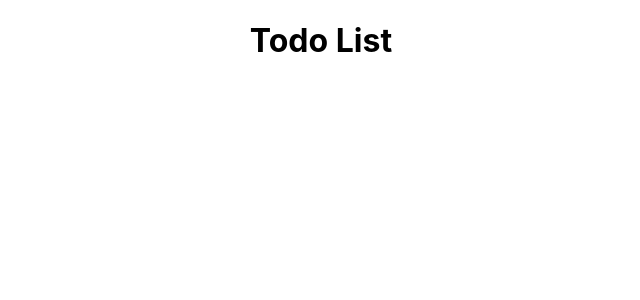
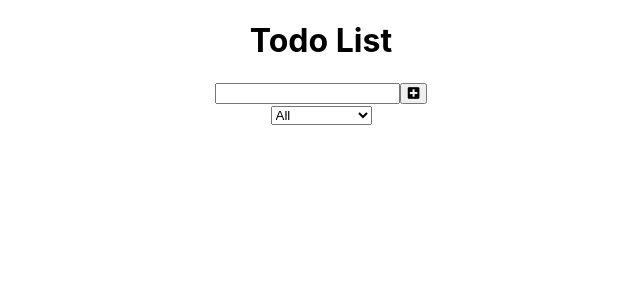
Before and after one commit to vithusan/todoApp, a React (Create React App) app: page / in a window 1280 px wide. Shown: the top 300 px of the page, without its empty margins (319-959 px from the left). Built offline with nearby package versions, Linux system fonts and the light colour scheme.

Commit message:
added fonts and stylesheet in index, and added the form component in app.js

```diff
--- a/public/index.html
+++ b/public/index.html
@@ -1,14 +1,12 @@
 <!DOCTYPE html>
 <html lang="en">
+
 <head>
   <meta charset="utf-8" />
   <link rel="icon" href="%PUBLIC_URL%/favicon.ico" />
   <meta name="viewport" content="width=device-width, initial-scale=1" />
   <meta name="theme-color" content="#000000" />
-    <meta
-      name="description"
-      content="Web site created using create-react-app"
-    />
+  <meta name="description" content="Web site created using create-react-app" />
   <link rel="apple-touch-icon" href="%PUBLIC_URL%/logo192.png" />
   <!--
       manifest.json provides metadata used when your web app is installed on a
@@ -24,8 +22,12 @@
       work correctly both with client-side routing and a non-root public URL.
       Learn how to configure a non-root public URL by running `npm run build`.
     -->
-    <title>React App</title>
+  <title>TodoList</title>
+  <link href="https://fonts.googleapis.com/css?family=Poppins&display=swap" rel="stylesheet" />
+  <link rel="stylesheet" href="https://cdnjs.cloudflare.com/ajax/libs/font-awesome/5.12.1/css/all.min.css"
+    integrity="sha256-mmgLkCYLUQbXn0B1SRqzHar6dCnv9oZFPEC1g1cwlkk=" crossorigin="anonymous" />
 </head>
+
 <body>
   <noscript>You need to enable JavaScript to run this app.</noscript>
   <div id="root"></div>
@@ -40,4 +42,5 @@
       To create a production bundle, use `npm run build` or `yarn build`.
     -->
 </body>
+
 </html>
--- a/src/App.js
+++ b/src/App.js
@@ -1,4 +1,5 @@
 import './App.css';
+import Form from './components/Form'
 
 function App() {
   return (
@@ -6,6 +7,7 @@
       <header>
         <h1>Todo List</h1>
       </header>
+      <Form />
     </div>
   );
 }
--- a/src/components/Form.js
+++ b/src/components/Form.js
@@ -3,12 +3,12 @@
 const Form = () => {
     return (
         <form>
-            <input type="text" class="todo-input" />
-            <button class="todo-button" type="submit">
-                <i class="fas fa-plus-square"></i>
+            <input type="text" className="todo-input" />
+            <button className="todo-button" type="submit">
+                <i className="fas fa-plus-square"></i>
             </button>
-            <div class="select">
-                <select name="todos" class="filter-todo">
+            <div className="select">
+                <select name="todos" className="filter-todo">
                     <option value="all">All</option>
                     <option value="completed">Completed</option>
                     <option value="uncompleted">Uncompleted</option>
@@ -17,3 +17,5 @@
         </form>
     )
 }
+
+export default Form
```
Lines whose indentation alone changed are shown as unchanged.
